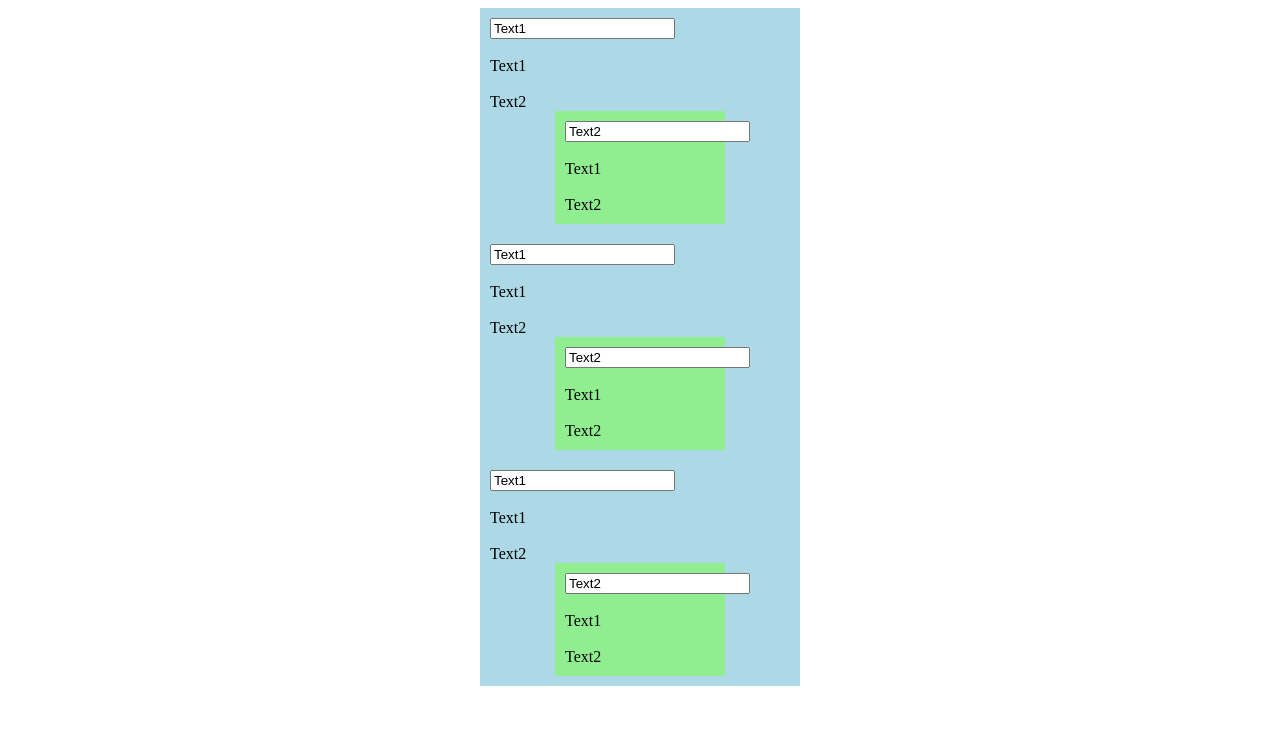
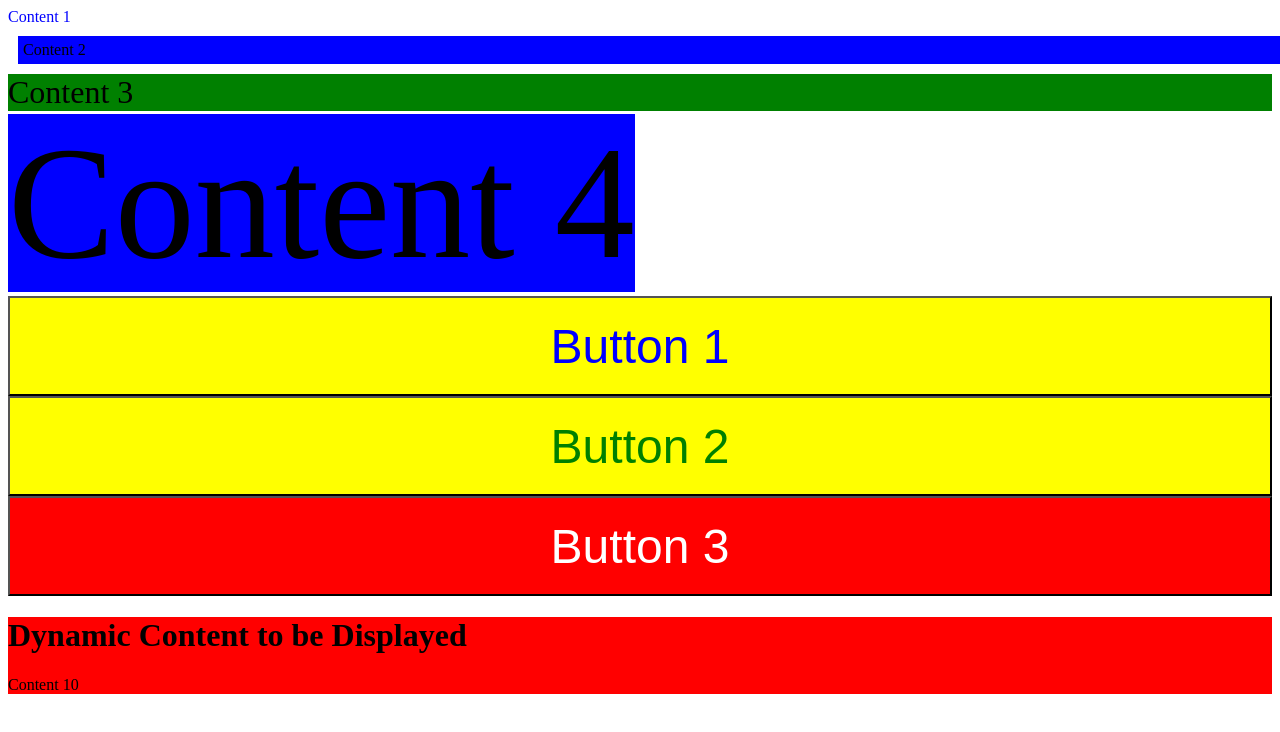
Before and after one commit to mun-sathish/besant-reactjs-tutorial, a React (Create React App) app: page / in a window 1280 px wide. Shown: the top 732 px of the page. Built offline with nearby package versions, Linux system fonts and the light colour scheme.

Commit message:
Styling, styled components, children props, and more

```diff
--- a/package.json
+++ b/package.json
@@ -8,7 +8,8 @@
     "@testing-library/user-event": "^7.1.2",
     "react": "^16.13.1",
     "react-dom": "^16.13.1",
-    "react-scripts": "3.4.1"
+    "react-scripts": "3.4.1",
+    "styled-components": "^5.1.1"
   },
   "scripts": {
     "start": "react-scripts start",
--- a/src/App.js
+++ b/src/App.js
@@ -1,13 +1,11 @@
 import React from 'react';
 // import FirstClass from './react-tutorial/react-components/test1';
-import ParentComponent from "./react-tutorial/react-components/ParentComponent";
+import StylingPart1Comp from "./react-tutorial/Practise1/StylingPart1Comp";
 
 function App() {
   return (
     <div>
-      <ParentComponent />
-      <ParentComponent />
-      <ParentComponent />
+      <StylingPart1Comp />
     </div>
   );
 }
--- /dev/null
+++ b/src/react-tutorial/Practise1/ParentComponent.js
@@ -0,0 +1,13 @@
+import React, {Component} from 'react';
+
+export default class ParentComponent extends Component {
+    render(){
+        console.log(this.props.children)
+        return (
+            <div className={this.props.className}>
+                <h1>Dynamic Content to be Displayed</h1>
+                {this.props.children}
+            </div>
+        );
+    }
+}
--- /dev/null
+++ b/src/react-tutorial/Practise1/StylingPart1Comp.js
@@ -0,0 +1,54 @@
+import React, { Component } from 'react';
+import styles from './stylescss.module.css';
+import styled from 'styled-components';
+import ParentComp from './ParentComponent';
+
+const H1Tag = styled.a`
+    font-size: 10em;
+    background-color: blue;
+
+    &:hover {
+        background-color: green;
+    }
+`;
+
+const ButtonTag = styled.button`
+    background-color: yellow;
+    color: ${props => props.color};
+    width: 100%;
+    height: 100px;
+    font-size: 3em;
+`;
+
+const TomatoBtn = styled(ButtonTag)`
+    background-color: red;
+`;
+
+const ParentCompWrapper = styled(ParentComp)`
+    background-color: red;
+`;
+
+
+export default class StylingPart1Comp extends Component {
+    render() {
+        const content2Style = {
+            margin: '10px',
+            padding: '5px',
+            backgroundColor: 'blue',
+            width: '100%'
+        }
+
+        return (
+            <div>
+                <div style={{ color: 'blue' }} >Content 1</div>
+                <div style={content2Style} >Content 2</div>
+                <div className={styles.content3Style} >Content 3</div>
+                <H1Tag>Content 4</H1Tag>
+                <ButtonTag color="blue">Button 1</ButtonTag>
+                <ButtonTag color="green">Button 2</ButtonTag>
+                <TomatoBtn color="white">Button 3</TomatoBtn>
+                <ParentCompWrapper>Content 10</ParentCompWrapper>
+            </div>
+        );
+    }
+}
--- /dev/null
+++ b/src/react-tutorial/Practise1/stylescss.module.css
@@ -0,0 +1,5 @@
+.content3Style {
+    background-color: green;
+    font-size: 2em;
+
+}
```
Also changed, not shown: 1 other file (tests, documents, lock files or other folders).
